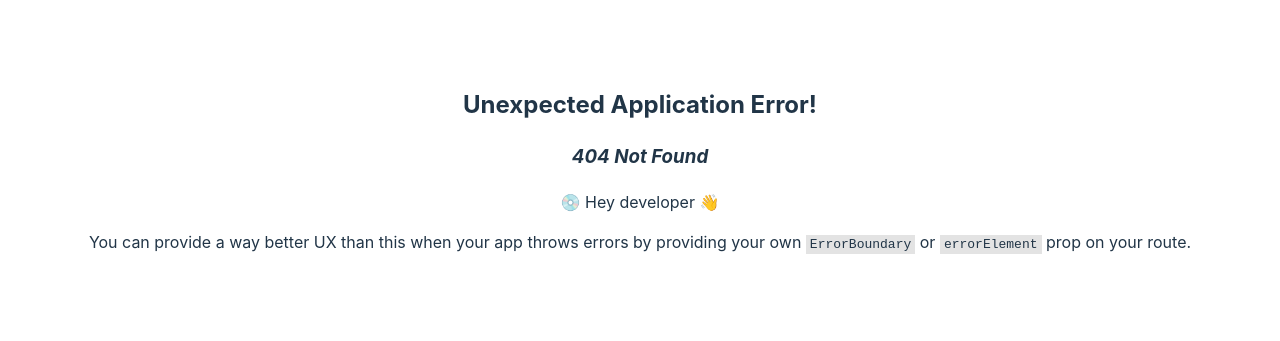
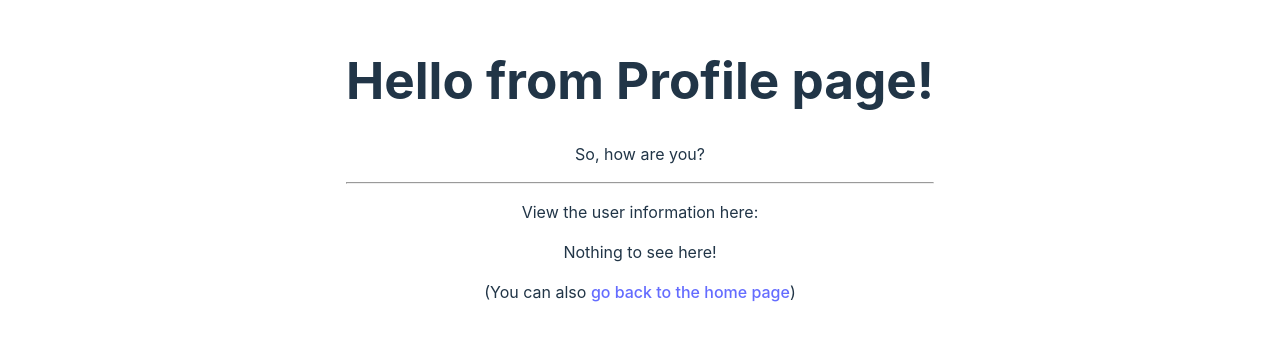
Before and after one commit to stephengroe/top-react-playground, a React (Vite) app: page /profile/1 in a window 1280 px wide. Before the commit this address had no page. Shown: the part 231-572 px from the top of the page. Built offline with nearby package versions, Linux system fonts and the light colour scheme.

Commit message:
Add subpages to React Router

```diff
--- /dev/null
+++ b/src/DefaultUser.jsx
@@ -0,0 +1,5 @@
+const DefaultUser = () => {
+  return <p>Nothing to see here!</p>
+};
+
+export default DefaultUser;
--- /dev/null
+++ b/src/Interests.jsx
@@ -0,0 +1,12 @@
+import { Link } from "react-router-dom";
+
+const Interests = () => {
+  return (
+    <>
+      <h3>I&apos;m the user&apos;s interests.</h3>
+      <p><Link to='/'>Click here to go back</Link></p>
+    </>
+  );
+};
+
+export default Interests;
--- a/src/Profile.jsx
+++ b/src/Profile.jsx
@@ -1,11 +1,25 @@
-import { Link } from "react-router-dom";
+import { Link, Outlet, useParams } from "react-router-dom";
+import DefaultUser from "./DefaultUser";
+import User from "./User";
+import Interests from "./Interests";
 
 const Profile = () => {
+  const { name } = useParams();
+
   return (
     <div>
       <h1>Hello from Profile page!</h1>
       <p>So, how are you?</p>
-      <p>&lpara;You can also <Link to='/'>go back to the home page</ Link>&rpara;</p>
+      <hr />
+      <p>View the user information here:</p>
+      {name === 'user' ? (
+        <User />
+      ) : name === 'interests' ? (
+        <Interests />
+      ) : (
+        <DefaultUser />
+      )}
+      <p>&#40;You can also <Link to='/'>go back to the home page</ Link>&#41;</p>
     </div>
   );
 };
--- /dev/null
+++ b/src/User.jsx
@@ -0,0 +1,13 @@
+import { Link } from "react-router-dom";
+
+const User = () => {
+
+  return (
+    <>
+      <h3>Hi, I&apos;m the user! I have interests.</h3>
+      <p><Link to='/'>Click here to go back</Link></p>
+    </>
+  );
+};
+
+export default User;
--- a/src/main.jsx
+++ b/src/main.jsx
@@ -4,6 +4,9 @@ import { createBrowserRouter, RouterProvider } from "react-router-dom";
 import Profile from './Profile.jsx';
 import App from './App.jsx';
 import './index.css';
+import User from './User.jsx';
+import Interests from './Interests.jsx';
+import DefaultUser from './DefaultUser.jsx';
 
 const router = createBrowserRouter([
   {
@@ -11,8 +14,13 @@ const router = createBrowserRouter([
     element: <App />,
   },
   {
-    path: '/profile',
+    path: '/profile/:name',
     element: <Profile />,
+    children: [
+      { index: true, element: <DefaultUser />, },
+      { path: 'user', element: <User />, },
+      { path: 'interests', element: <Interests />, },
+    ],
   },
 ]);
 
```
